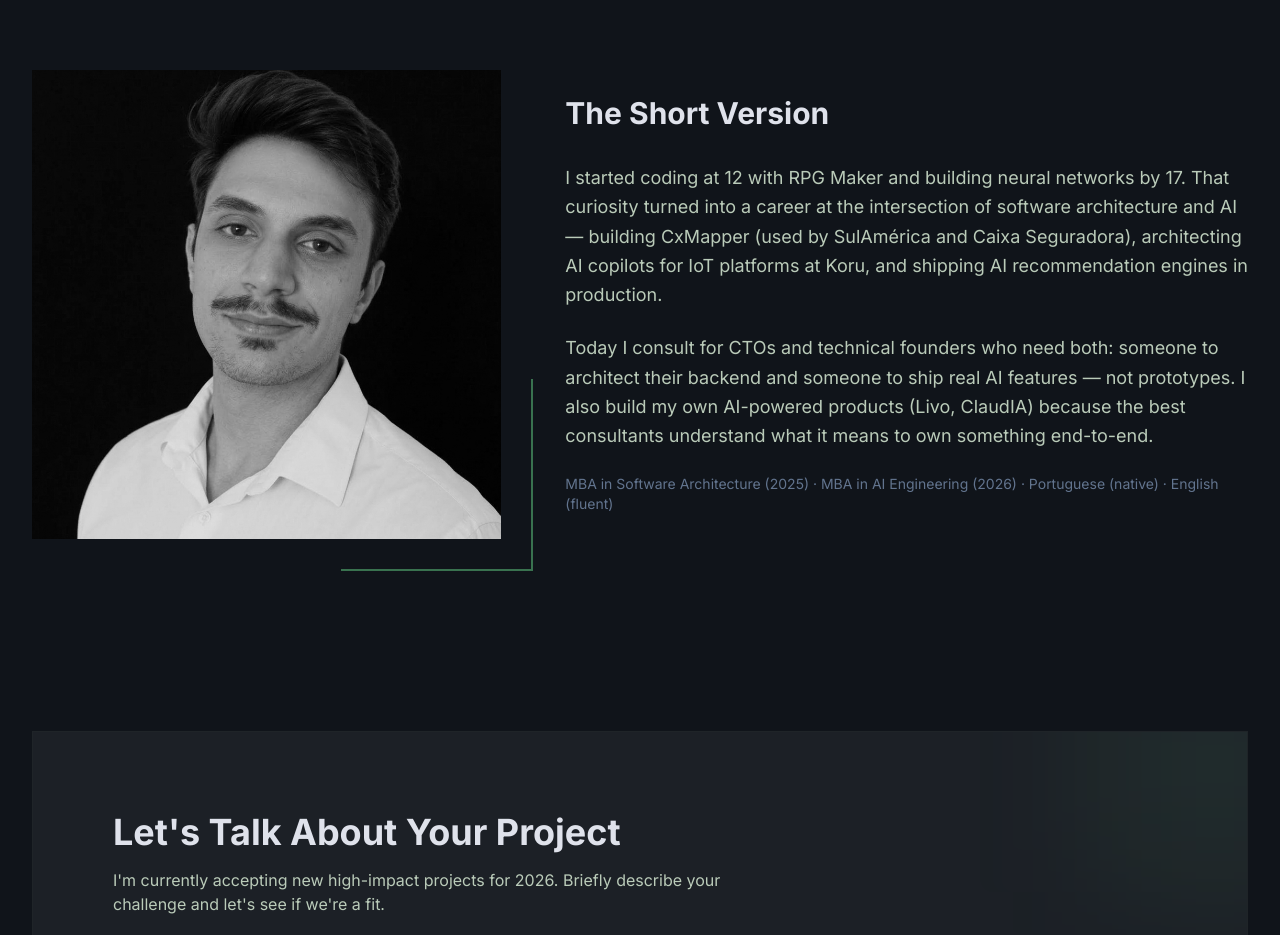
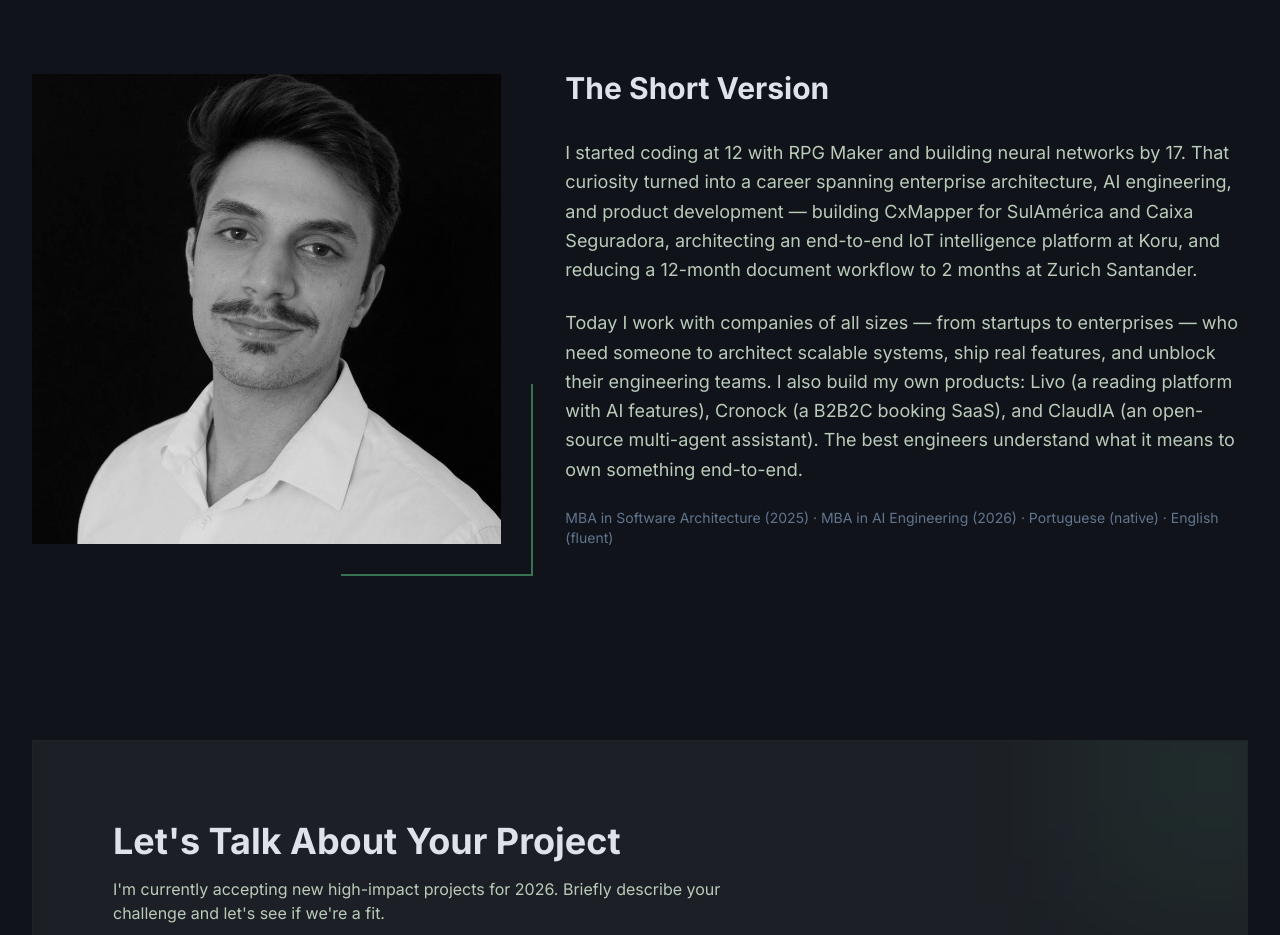
Before and after one commit to jonatasfernandespimenta/personal-website, a Next.js app: page / in a window 1280 px wide. Shown: the part 7000-7935 px from the top of the page. Built offline with nearby package versions, Linux system fonts and the light colour scheme; a web font is replaced by a local one.

Commit message:
fix: broaden about text — less CTO-only, less AI-heavy, mention all products properly

```diff
--- a/components/about.tsx
+++ b/components/about.tsx
@@ -17,10 +17,10 @@ export function About() {
           <h2 className="text-3xl font-bold mb-8">The Short Version</h2>
           <div className="space-y-6 text-on-surface-variant text-lg leading-relaxed">
             <p>
-              I started coding at 12 with RPG Maker and building neural networks by 17. That curiosity turned into a career at the intersection of software architecture and AI — building CxMapper (used by SulAmérica and Caixa Seguradora), architecting AI copilots for IoT platforms at Koru, and shipping AI recommendation engines in production.
+              I started coding at 12 with RPG Maker and building neural networks by 17. That curiosity turned into a career spanning enterprise architecture, AI engineering, and product development — building CxMapper for SulAmérica and Caixa Seguradora, architecting an end-to-end IoT intelligence platform at Koru, and reducing a 12-month document workflow to 2 months at Zurich Santander.
             </p>
             <p>
-              Today I consult for CTOs and technical founders who need both: someone to architect their backend and someone to ship real AI features — not prototypes. I also build my own AI-powered products (Livo, ClaudIA) because the best consultants understand what it means to own something end-to-end.
+              Today I work with companies of all sizes — from startups to enterprises — who need someone to architect scalable systems, ship real features, and unblock their engineering teams. I also build my own products: Livo (a reading platform with AI features), Cronock (a B2B2C booking SaaS), and ClaudIA (an open-source multi-agent assistant). The best engineers understand what it means to own something end-to-end.
             </p>
             <p className="text-sm text-slate-500">
               MBA in Software Architecture (2025) · MBA in AI Engineering (2026) · Portuguese (native) · English (fluent)
```
